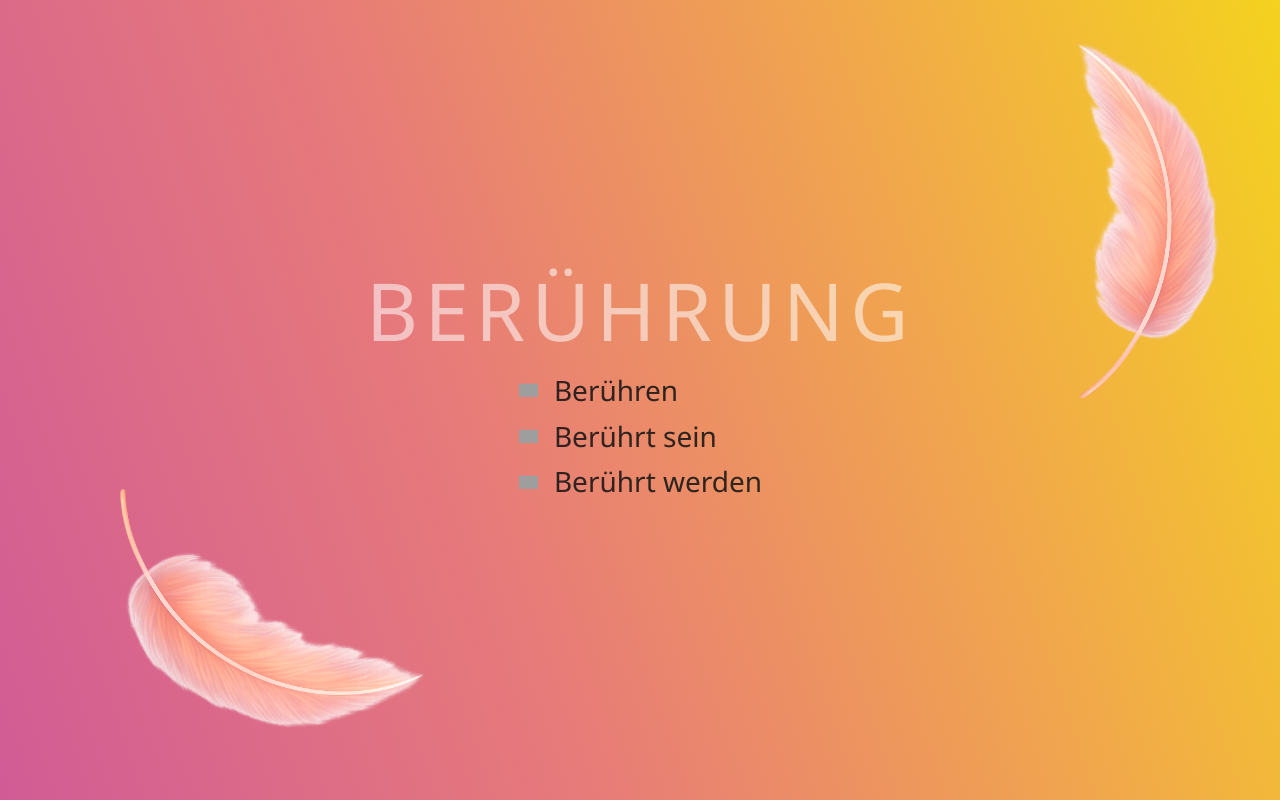
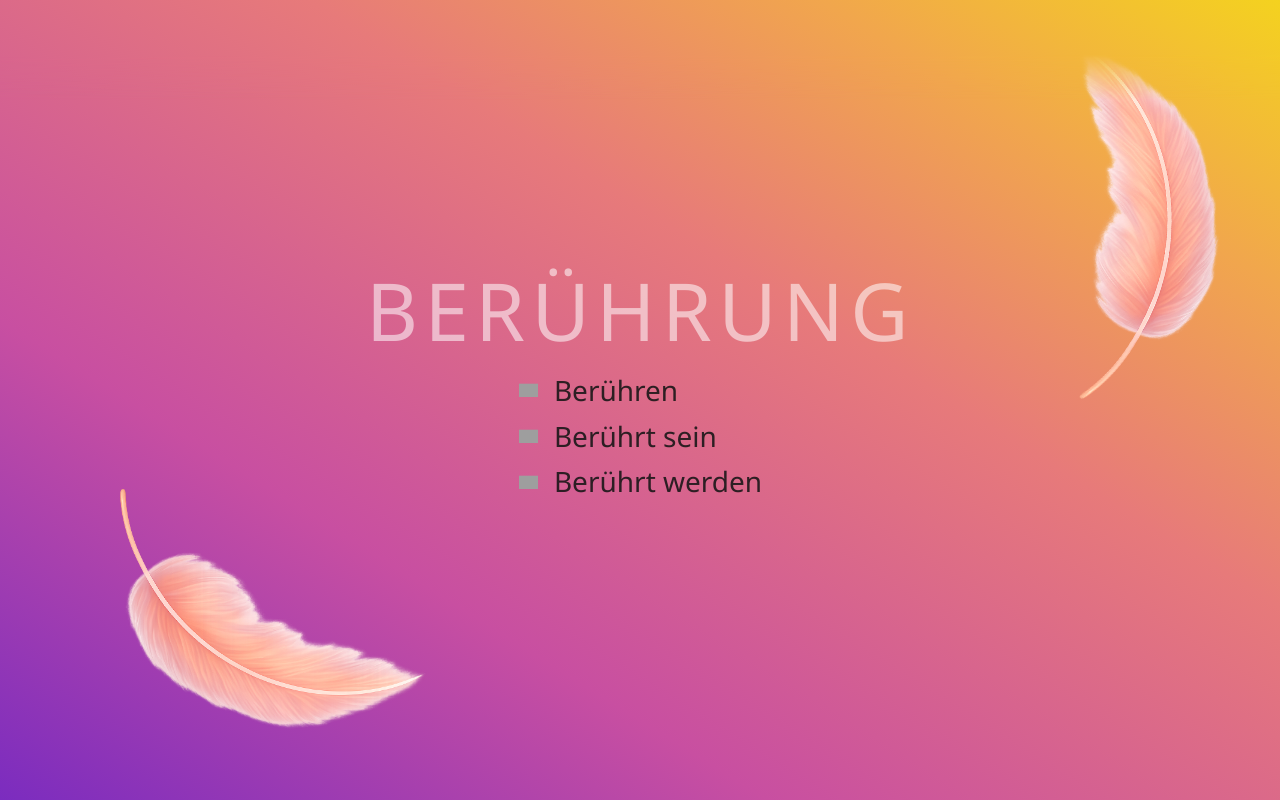
Before and after one commit to GaborElAyoubi/Podolski-site, a React (Vite) app: page / in a window 1280 px wide. Shown: the top 800 px of the page. Built offline with nearby package versions, Linux system fonts and the light colour scheme; grey boxes are pictures that could not be loaded.

Commit message:
Style: Hide make text transparent bevor header

```diff
--- a/src/components/About/About.css
+++ b/src/components/About/About.css
@@ -1,6 +1,6 @@
 .about {
   position: relative;
-  padding: 4rem 1rem 6rem;
+  padding: 12rem 1rem 16rem;
   display: flex;
   justify-content: center;
 }
--- a/src/components/Hero/Hero.css
+++ b/src/components/Hero/Hero.css
@@ -1,6 +1,6 @@
 .hero {
   position: relative;
-  min-height: calc(100vh + 320px);
+  min-height: 100vh;
   overflow: hidden;
   width: 100%;
 }
--- a/src/components/Organisation/Organisation.css
+++ b/src/components/Organisation/Organisation.css
@@ -1,6 +1,6 @@
 .organisation {
   position: relative;
-  padding: 4rem 1rem 5rem;
+  padding: 12rem 1rem 16rem;
   display: flex;
   justify-content: center;
 }
--- a/src/styles/global.css
+++ b/src/styles/global.css
@@ -23,8 +23,28 @@ body {
     #f1a64d 82%,
     #f4d21f 100%
   );
+  background-attachment: fixed;
   color: #41261d;
   font-family: "Avenir Next", "Segoe UI", sans-serif;
+}
+
+body::before {
+  content: "";
+  position: fixed;
+  top: 0;
+  left: 0;
+  right: 0;
+  height: calc(var(--site-header-offset) + 28px);
+  pointer-events: none;
+  z-index: 950;
+
+  /* Hide/fade content under the fixed header area. */
+  background: inherit;
+  background-attachment: fixed;
+  background-position: 0 0;
+  background-size: cover;
+  -webkit-mask-image: linear-gradient(to bottom, rgba(0, 0, 0, 1) 0%, rgba(0, 0, 0, 1) 55%, rgba(0, 0, 0, 0) 100%);
+  mask-image: linear-gradient(to bottom, rgba(0, 0, 0, 1) 0%, rgba(0, 0, 0, 1) 55%, rgba(0, 0, 0, 0) 100%);
 }
 
 #root {
```
